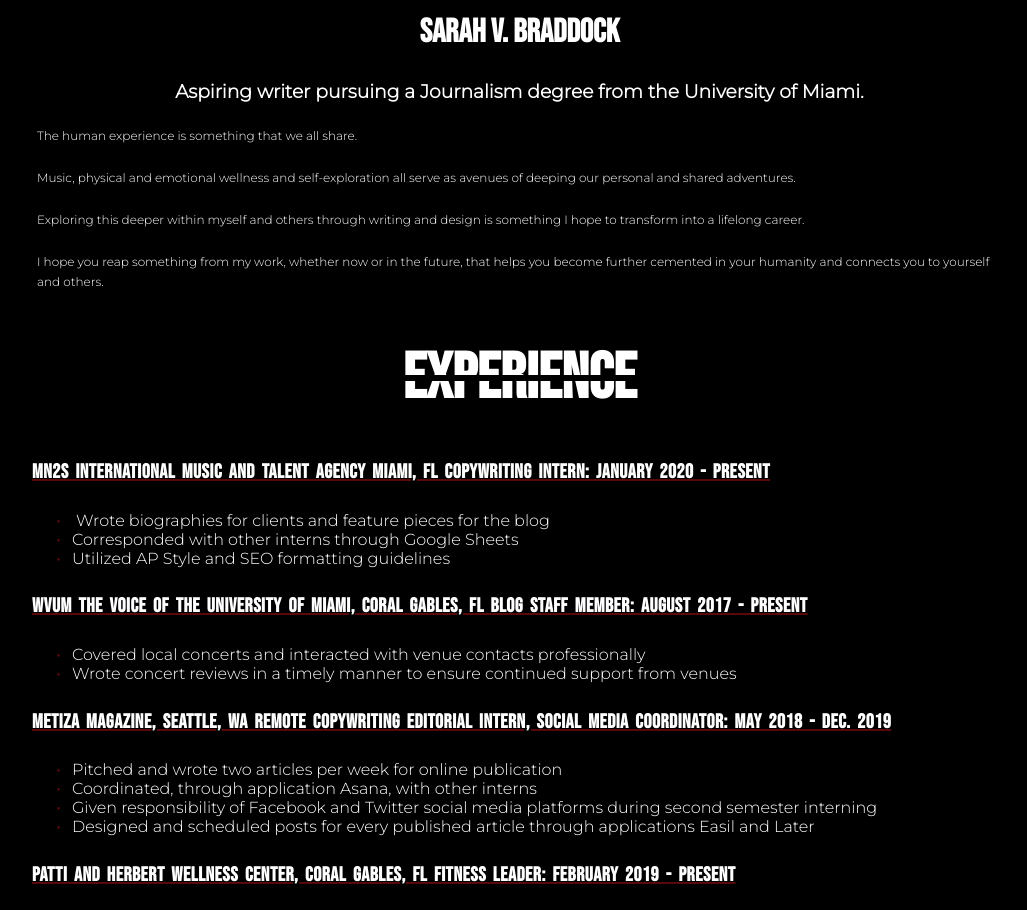
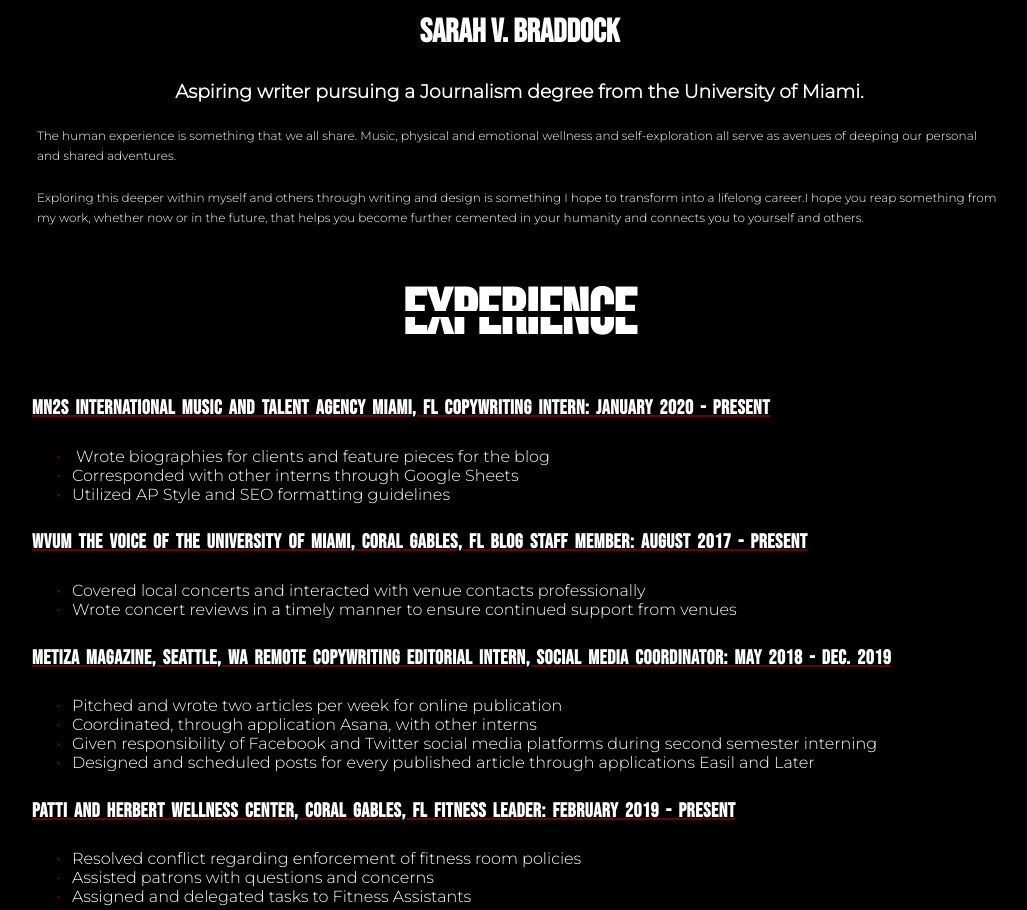
Before and after one commit to svbraddock/svbraddock.github.io, a plain HTML site: page about.html in a window 1280 px wide. Shown: the part 1240-2150 px from the top of the page, without its empty margins (128-1155 px from the left). Drawn offline with Linux system fonts and the light colour scheme.

Commit message:
Update about.html

```diff
--- a/about.html
+++ b/about.html
@@ -25,10 +25,8 @@
 	<h3><img src="Images/profile.jpg" alt="Me"/></h3>
 	<h2>Sarah V. Braddock</h2>
 	<h3>Aspiring writer pursuing a Journalism degree from the University of Miami.</h3>
-	<p>The human experience is something that we all share.</p>
-	<p> Music, physical and emotional wellness and self-exploration all serve as avenues of deeping our personal and shared adventures.</p>
-	<p>Exploring this deeper within myself and others through writing and design is something I hope to transform into a lifelong career.</p>
-	<p>I hope you reap something from my work, whether now or in the future, that helps you become further cemented in your humanity and connects you to yourself and others.</p>
+	<p>The human experience is something that we all share. Music, physical and emotional wellness and self-exploration all serve as avenues of deeping our personal and shared adventures.</p>
+	<p>Exploring this deeper within myself and others through writing and design is something I hope to transform into a lifelong career.I hope you reap something from my work, whether now or in the future, that helps you become further cemented in your humanity and connects you to yourself and others.</p>
 
 	<h1>Experience</h1>
 	<h4>MN2S International Music and Talent Agency Miami, FL Copywriting Intern: January 2020 - Present</h4>
```
